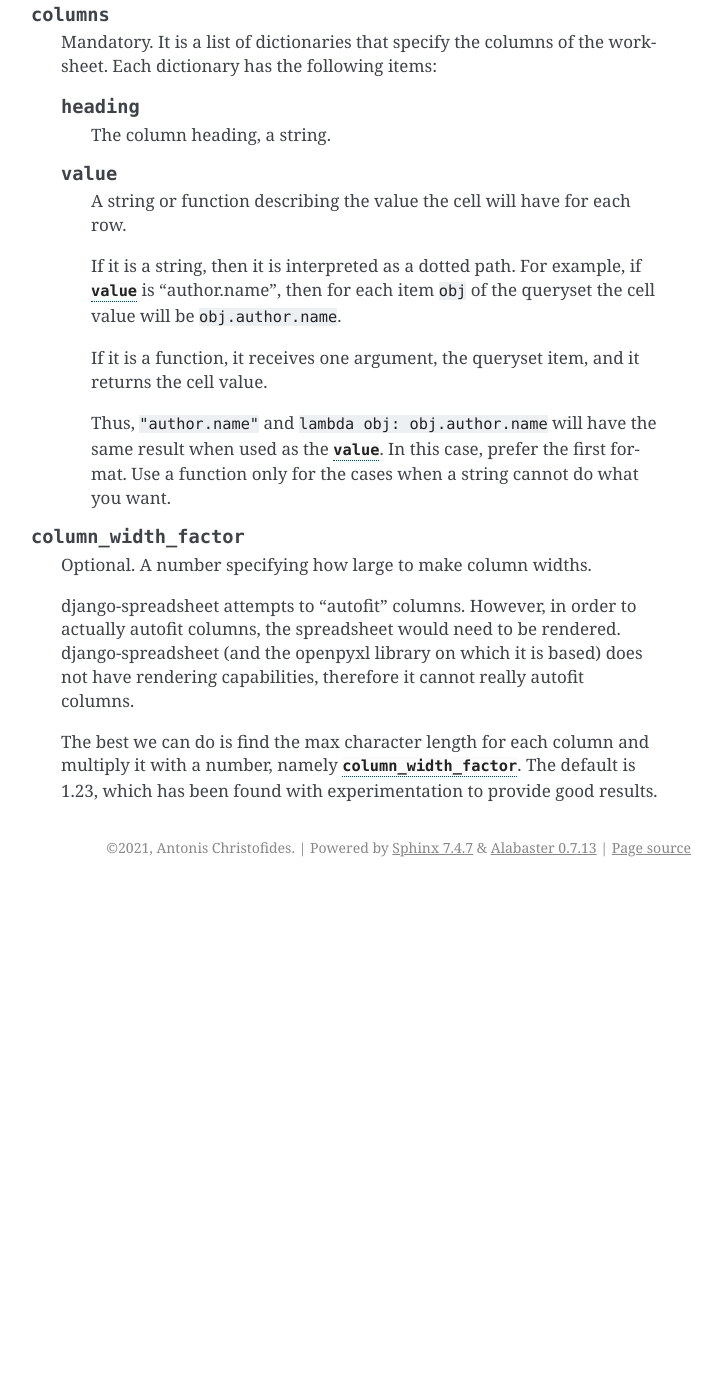
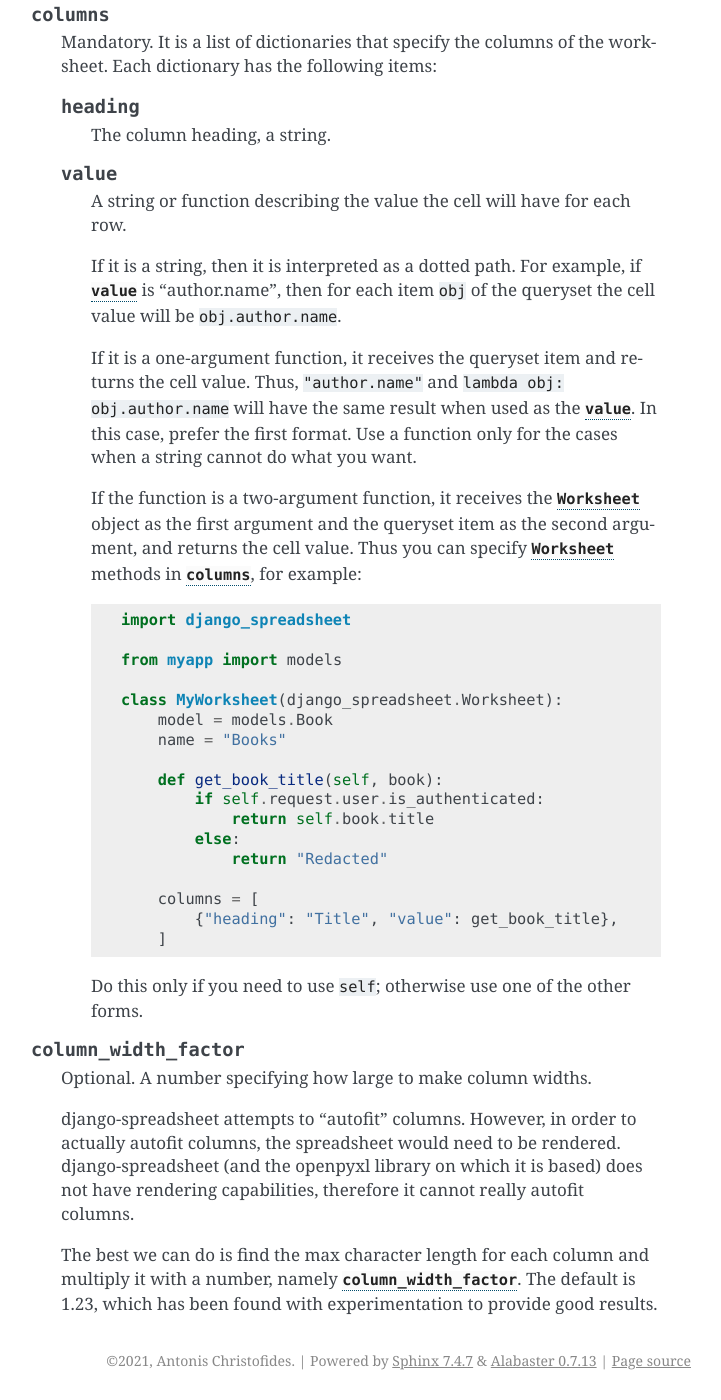
Before and after one commit to aptiko/django-spreadsheet, a Sphinx documentation site: the page built from docs/reference.rst, in a window 1280 px wide and 1400 px high, scrolled down 966 px. Shown: the whole window, without its empty margins (419-1140 px from the left). Built offline with Sphinx 7.4.7, drawn with Linux system fonts in a browser that asks for light colours; before the commit the page ends 1853 px from its top, so only the background shows below that.

Commit message:
Accept methods as "value" in Worksheet.columns

```diff
--- a/CHANGES.rst
+++ b/CHANGES.rst
@@ -1,6 +1,11 @@
 =======
 History
 =======
+
+1.1.0 (2022-10-02)
+------------------
+
+* Now accepts methods as "value" in Worksheet.columns.
 
 1.0.0 (2021-10-09)
 ------------------
--- a/docs/reference.rst
+++ b/docs/reference.rst
@@ -69,13 +69,40 @@ Worksheet
          ``obj`` of the queryset the cell value will be
          ``obj.author.name``.
 
-         If it is a function, it receives one argument, the queryset
-         item, and it returns the cell value.
+         If it is a one-argument function, it receives the queryset
+         item and returns the cell value.  Thus, ``"author.name"`` and
+         ``lambda obj: obj.author.name`` will have the same result when
+         used as the :data:`value`. In this case, prefer the first
+         format. Use a function only for the cases when a string cannot
+         do what you want.
 
-         Thus, ``"author.name"`` and ``lambda obj: obj.author.name``
-         will have the same result when used as the :data:`value`. In
-         this case, prefer the first format. Use a function only for the
-         cases when a string cannot do what you want.
+         If the function is a two-argument function, it receives the
+         :class:`~django_spreadsheet.Worksheet` object as the first
+         argument and the queryset item as the second argument, and
+         returns the cell value. Thus you can specify
+         :class:`~django_spreadsheet.Worksheet` methods in
+         :attr:`~django_spreadsheet.Worksheet.columns`, for example::
+
+            import django_spreadsheet
+
+            from myapp import models
+
+            class MyWorksheet(django_spreadsheet.Worksheet):
+                model = models.Book
+                name = "Books"
+
+                def get_book_title(self, book):
+                    if self.request.user.is_authenticated:
+                        return self.book.title
+                    else:
+                        return "Redacted"
+
+                columns = [
+                    {"heading": "Title", "value": get_book_title},
+                ]
+
+         Do this only if you need to use ``self``; otherwise use one of
+         the other forms.
 
    .. attribute:: django_spreadsheet.Worksheet.column_width_factor
 
```
Also changed, not shown: 2 other files.
